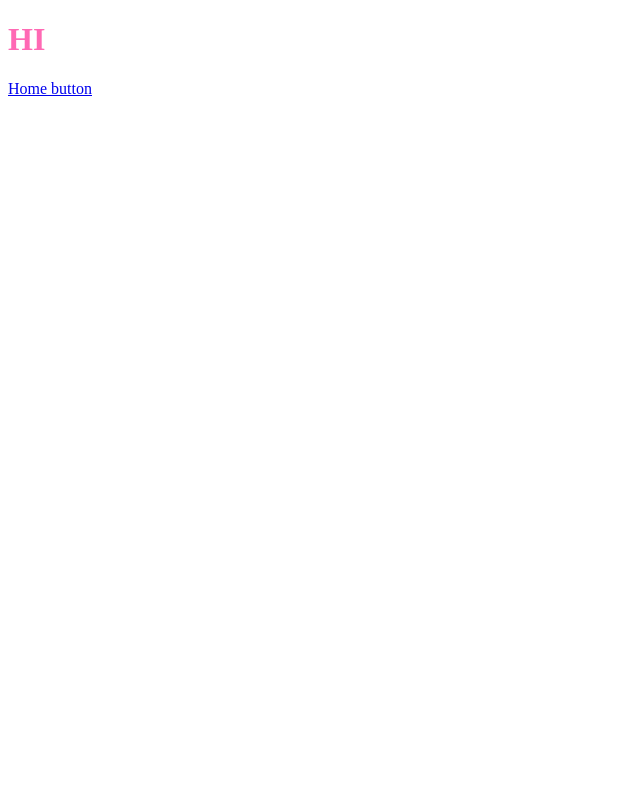
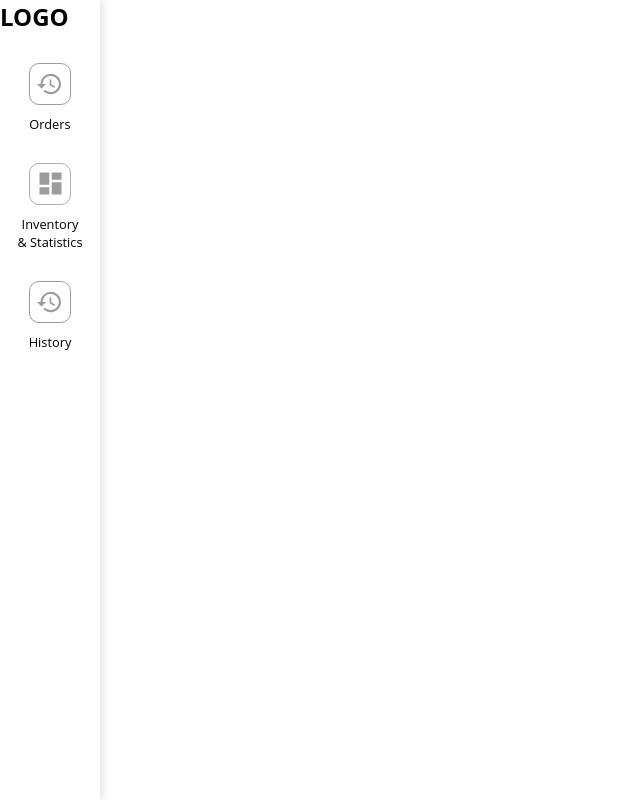
Before and after one commit to annacyb/fooBar-dashboard, a website built with Vite: page inventory.html in a window 1280 px wide. Shown: the whole page, without its empty margins (0-640 px from the left). Built offline with nearby package versions, Linux system fonts and the light colour scheme; a web font is replaced by a local one.

Commit message:
First design for side nav made + reorganized files

```diff
--- a/inventory.html
+++ b/inventory.html
@@ -4,17 +4,48 @@
     <meta charset="UTF-8" />
     <link rel="icon" type="image/svg+xml" href="favicon.svg" />
     <meta name="viewport" content="width=device-width, initial-scale=1.0" />
-    <link rel="stylesheet" href="./sass/base.scss" />
     <link rel="stylesheet" href="./style.scss" />
-    <h1>HI</h1>
   </head>
 
-  <header>
+  <body>
+      <header>
+      </header>
 
-    </header>
-  <body>
+        <nav id="side-nav">
+            <a href="./index.html">
+                <h1>LOGO</h1>
+            </a>
 
-    <a href="./index.html">Home button</a>
-    <script type="module" src="/main.js"></script>
+            <a href="./index.html">
+                <div class="nav-elem">
+                    <img src="./icons/history.svg" alt="">
+                    <p>Orders</p>
+                </div>
+            </a>
+
+            <a href="./inventory.html">
+                <div class="nav-elem">
+                    <img src="./icons/inventory&statistics.svg" alt="">
+                    <p>Inventory<br>& Statistics</p></div>
+            </a>
+
+            <a href="#">
+                <div class="nav-elem">
+                    <img src="./icons/history.svg" alt="">
+                    <p>History</p>
+                </div>
+            </a>
+        </nav>
+
+
+    <main>
+
+    </main>
+
+    <footer>
+
+    </footer>
   </body>
+
+  <script type="module" src="/main.js"></script>
 </html>
--- /dev/null
+++ b/sass/base/_reset.scss
@@ -0,0 +1,13 @@
+html {
+    font-size: 100%;
+}
+
+* {
+    margin: 0;
+    padding: 0;
+}
+
+a {
+    all: unset;
+    cursor: pointer;
+}
--- a/sass/base/_typography.scss
+++ b/sass/base/_typography.scss
@@ -1,3 +1,9 @@
-h1 {
-  color: hotpink;
+@import url('https://fonts.googleapis.com/css2?family=Bigshot+One&family=Public+Sans&display=swap');
+
+html {
+  font-size: 100%;
 }
+
+h1, h2, h3, h4, h5, h6, p {
+  font-family: 'Open Sans', sans-serif;
+}
--- a/sass/components/_navigation.scss
+++ b/sass/components/_navigation.scss
@@ -0,0 +1,29 @@
+#side-nav {
+    position: absolute;
+    top: 0;
+    left: 0;
+    width: 100px;
+    height: 100vh;
+    background-color: white;
+
+    -webkit-box-shadow: 0px 0px 10px 2px rgba(0,0,0,0.12);
+    box-shadow: 0px 0px 10px 2px rgb(0 0 0 / 12%);
+
+    z-index: 1000;
+}
+
+#side-nav p {
+    padding-top: 10px;
+    padding-left: 10px;
+    padding-right: 10px;
+    font-size: 0.8rem;
+    text-align: center;
+}
+
+.nav-elem {
+    display: flex;
+    flex-direction: column;
+    align-items: center;
+    margin-top: 30px;
+    margin-bottom: 15px;
+}
--- a/style.scss
+++ b/style.scss
@@ -1,3 +1,4 @@
+@use "sass/base/reset";
 @use "sass/base/colors";
 @use "sass/base/typography";
 
```
Also changed, not shown: public/icons/history.svg (added), public/icons/inventory&statistics.svg (added), public/icons/orders.svg (added), sass/_components.scss (deleted).
